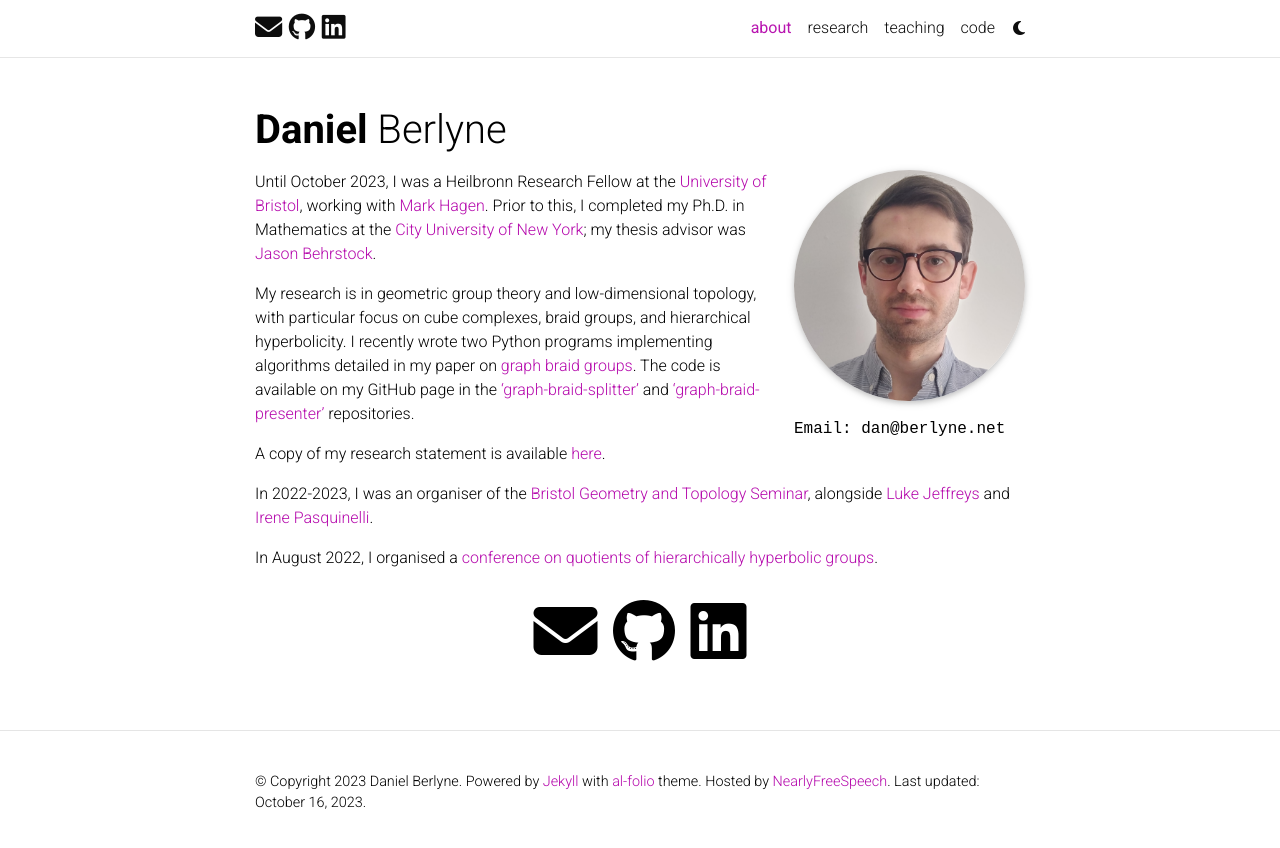
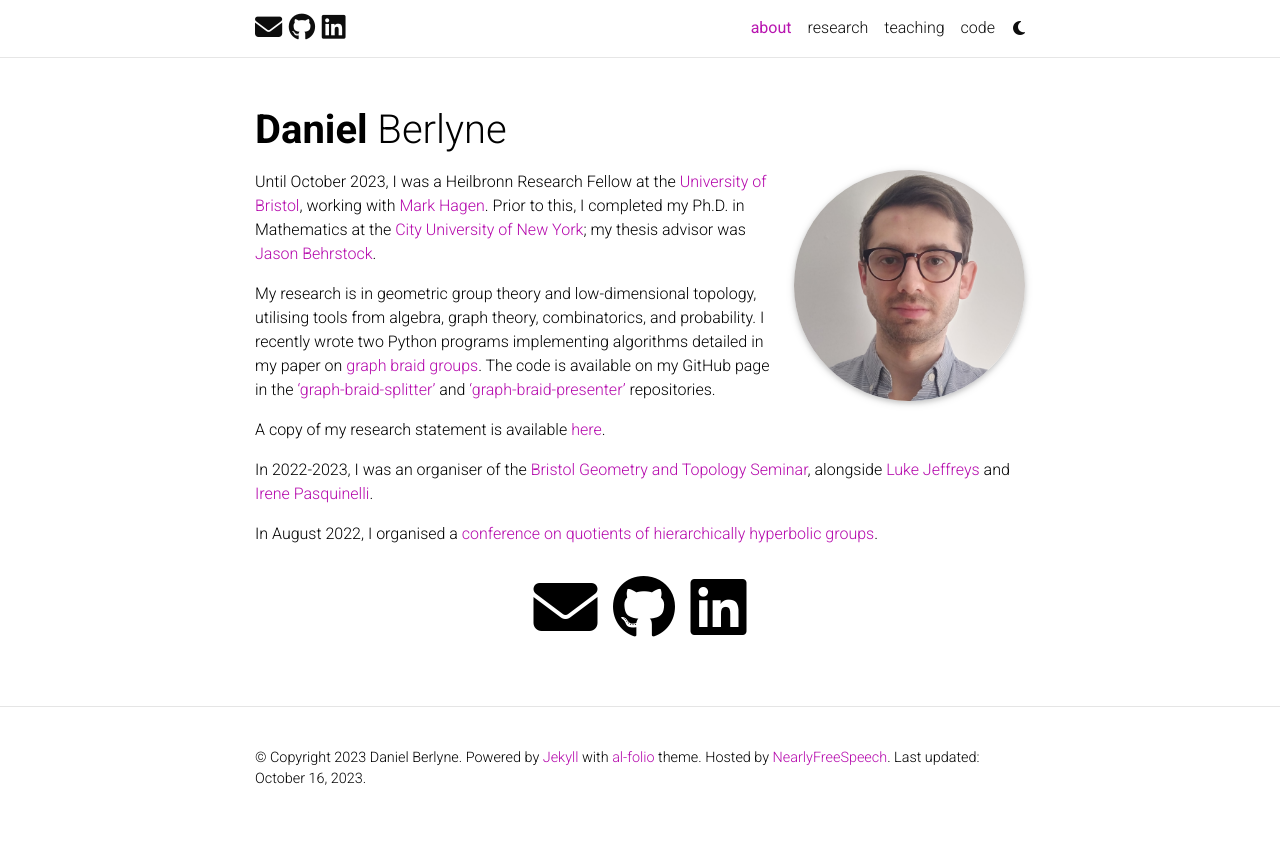
Before and after one commit to danberlyne/berlyne.net, a Jekyll site: the page built from _pages/about.md, in a window 1280 px wide. Shown: the top 848 px of the page. Built offline with Jekyll 4.4.1, drawn with Linux system fonts in a browser that asks for light colours; comment, search, counter and statistics services are not loaded; a style sheet for code colours, icons or effects is not loaded.

Commit message:
simplified research summary and cleaned up email

```diff
--- a/_pages/about.md
+++ b/_pages/about.md
@@ -9,7 +9,7 @@ profile:
   image: profile.jpg
   image_circular: true # crops the image to make it circular
   address: >
-    <p>Email: dan@berlyne.net</p>
+#    <p>Email: dan@berlyne.net</p>
 
 news: false  # includes a list of news items
 latest_posts: false  # includes a list of the newest posts
@@ -19,7 +19,7 @@ social: true  # includes social icons at the bottom of the page
 
 Until October 2023, I was a Heilbronn Research Fellow at the [University of Bristol](http://www.bristol.ac.uk/maths/), working with [Mark Hagen](https://www.wescac.net/). Prior to this, I completed my Ph.D. in Mathematics at the [City University of New York](https://www.gc.cuny.edu/Page-Elements/Academics-Research-Centers-Initiatives/Doctoral-Programs/Mathematics); my thesis advisor was [Jason Behrstock](http://comet.lehman.cuny.edu/behrstock/).
 
-My research is in geometric group theory and low-dimensional topology, with particular focus on cube complexes, braid groups, and hierarchical hyperbolicity. I recently wrote two Python programs implementing algorithms detailed in my paper on [graph braid groups](https://arxiv.org/pdf/2209.03860.pdf). The code is available on my GitHub page in the ['graph-braid-splitter'](https://github.com/danberlyne/graph-braid-splitter) and ['graph-braid-presenter'](https://github.com/danberlyne/graph-braid-presenter) repositories.
+My research is in geometric group theory and low-dimensional topology, utilising tools from algebra, graph theory, combinatorics, and probability. I recently wrote two Python programs implementing algorithms detailed in my paper on [graph braid groups](https://arxiv.org/pdf/2209.03860.pdf). The code is available on my GitHub page in the ['graph-braid-splitter'](https://github.com/danberlyne/graph-braid-splitter) and ['graph-braid-presenter'](https://github.com/danberlyne/graph-braid-presenter) repositories.
 
 A copy of my research statement is available [here](/assets/pdf/Research_statement.pdf).
 
```
